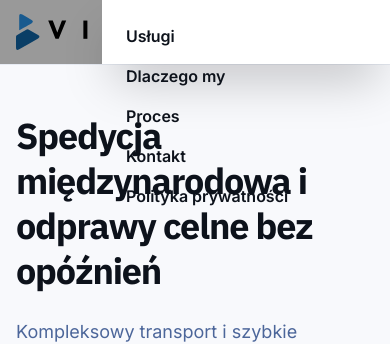
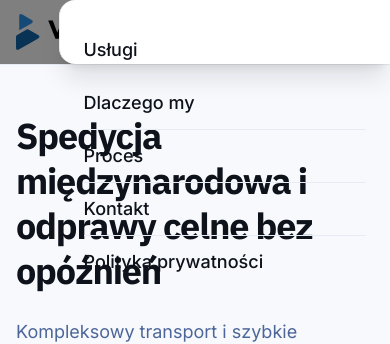
Before and after one commit to Marcinek143/bluevinta-landing, a Next.js app: page / in a window 390 px wide. Both pictures are taken after a click on the button "Otwórz menu nawigacji". Shown: the top 344 px of the page. Built offline with nearby package versions, Linux system fonts and the light colour scheme.

Commit message:
Menu fix

```diff
--- a/src/components/sections/Header.tsx
+++ b/src/components/sections/Header.tsx
@@ -84,38 +84,38 @@ export default function Header() {
             className="text-text-main lg:hidden"
             aria-label={isMenuOpen ? "Zamknij menu nawigacji" : "Otwórz menu nawigacji"}
             aria-expanded={isMenuOpen}
+            aria-controls="mobile-menu"
             onClick={toggleMenu}
           >
             <Icon name={isMenuOpen ? "close" : "menu"} className="h-7 w-7" />
           </button>
         </div>
       </div>
-      <button
-        type="button"
-        className={`fixed inset-0 z-40 bg-black/40 transition-opacity duration-200 lg:hidden ${
+      <div className="lg:hidden">
+        <div
+          className={`fixed inset-0 z-40 bg-black/50 transition-opacity duration-300 ${
             isMenuOpen ? "opacity-100" : "pointer-events-none opacity-0"
           }`}
           onClick={closeMenu}
-        aria-label="Zamknij menu"
-        tabIndex={isMenuOpen ? 0 : -1}
-        aria-hidden={!isMenuOpen}
+          aria-hidden="true"
         />
         <div
+          id="mobile-menu"
           role="dialog"
           aria-modal="true"
           aria-label="Menu nawigacji"
           aria-hidden={!isMenuOpen}
-        className={`fixed inset-y-0 right-0 z-50 w-72 max-w-[80vw] bg-white p-6 shadow-2xl transition-transform duration-300 ease-out lg:hidden ${
+          className={`fixed inset-y-0 right-0 z-50 h-full w-[85%] max-w-sm bg-white p-6 shadow-xl border-l border-border-light rounded-l-2xl transition-transform duration-300 ease-out ${
             isMenuOpen ? "translate-x-0" : "translate-x-full"
           }`}
         >
-        <nav className="flex flex-col gap-4" aria-label="Menu mobilne">
+          <nav className="flex flex-col divide-y divide-border-light" aria-label="Menu mobilne">
             {mobileLinks.map((link, index) => (
               <a
                 key={link.href}
                 href={link.href}
                 ref={index === 0 ? firstLinkRef : undefined}
-              className="text-base font-semibold text-text-main transition-colors hover:text-primary"
+                className="block py-3 text-lg font-medium text-text-main transition-colors hover:text-primary"
                 onClick={closeMenu}
               >
                 {link.label}
@@ -123,6 +123,7 @@ export default function Header() {
             ))}
           </nav>
         </div>
+      </div>
     </header>
   );
 }
```
Lines whose indentation alone changed are shown as unchanged.
